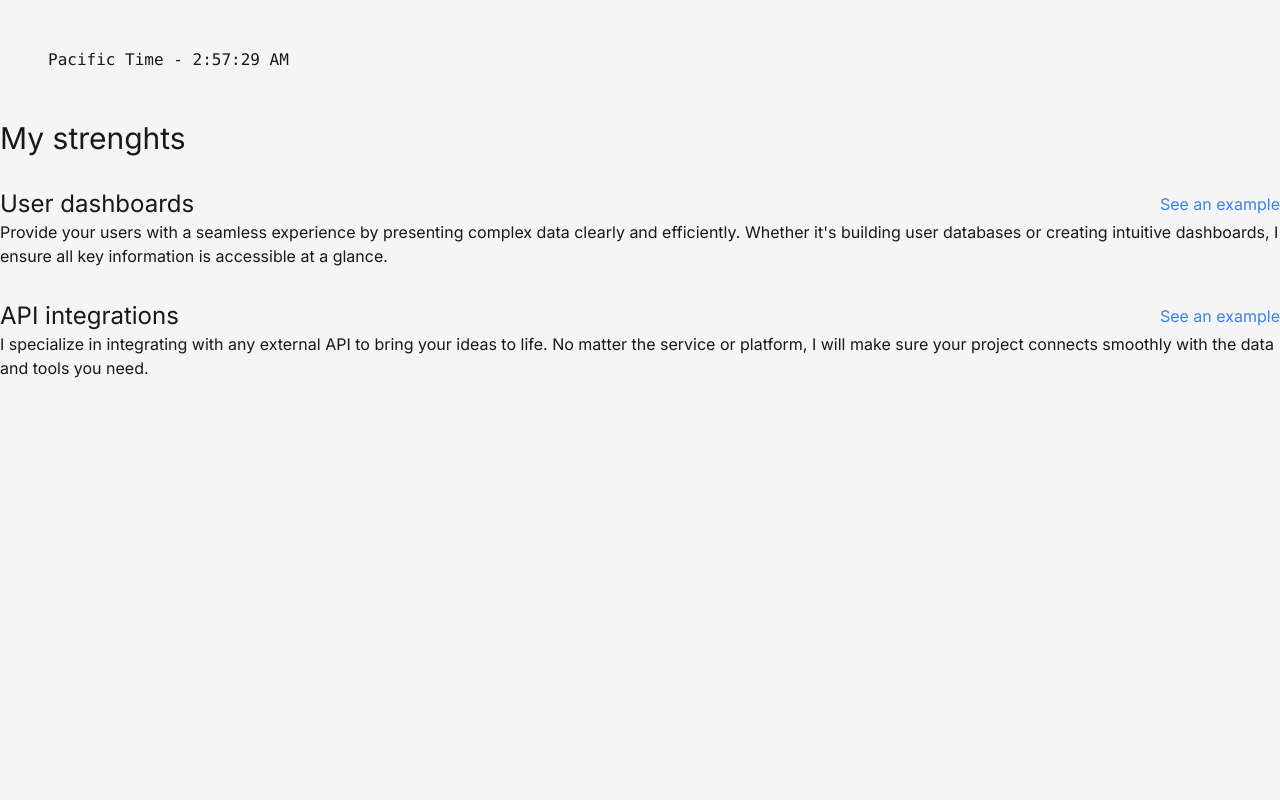
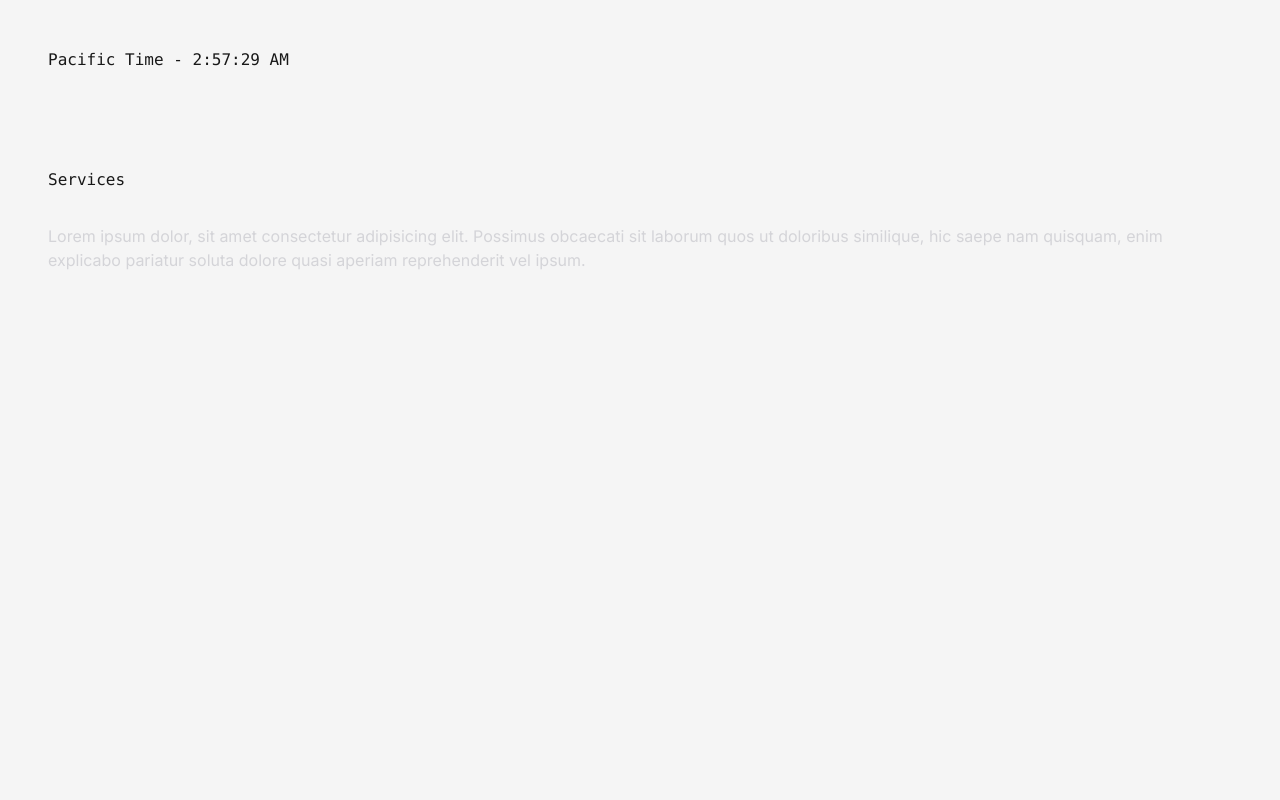
Before and after one commit to mar-cial/cv, a Next.js app: page / in a window 1280 px wide. Shown: the part 680-1480 px from the top of the page. Built offline with nearby package versions, Linux system fonts and the light colour scheme.

Commit message:
Refacoring services section

```diff
--- a/src/app/page.tsx
+++ b/src/app/page.tsx
@@ -33,44 +33,21 @@ export default function Page() {
                 </div>
             </section>
 
-            <section className="flex flex-col gap-8 h-screen">
+            <section className="flex flex-col gap-8 p-12 min-h-screen">
                 <header>
-                    <h2 className="text-3xl">My strenghts</h2>
+                    <h2 className="font-mono">Services</h2>
                 </header>
-                <section>
-                    <header className="flex justify-between items-center">
-                        <h3 className="text-2xl">User dashboards</h3>
-                        <Link href="/dashboard" className="text-blue-500">
-                            See an example
-                        </Link>
-                    </header>
 
-                    <article>
-                        <p>
-                            Provide your users with a seamless experience by presenting
-                            complex data clearly and efficiently. Whether it&apos;s building
-                            user databases or creating intuitive dashboards, I ensure all key
-                            information is accessible at a glance.
-                        </p>
-                    </article>
-                </section>
+                <article>
+                    <p className="text-zinc-300">
+                        Lorem ipsum dolor, sit amet consectetur adipisicing elit. Possimus
+                        obcaecati sit laborum quos ut doloribus similique, hic saepe nam
+                        quisquam, enim explicabo pariatur soluta dolore quasi aperiam
+                        reprehenderit vel ipsum.
+                    </p>
+                </article>
 
-                <section>
-                    <header className="flex justify-between items-center">
-                        <h3 className="text-2xl">API integrations</h3>
-                        <Link href="/integrations" className="text-blue-500">
-                            See an example
-                        </Link>
-                    </header>
-
-                    <article>
-                        <p>
-                            I specialize in integrating with any external API to bring your
-                            ideas to life. No matter the service or platform, I will make sure
-                            your project connects smoothly with the data and tools you need.
-                        </p>
-                    </article>
-                </section>
+                <section></section>
             </section>
 
             <section className="flex flex-col gap-8 pt-8 h-screen">
--- a/src/components/current-date.tsx
+++ b/src/components/current-date.tsx
@@ -3,7 +3,7 @@
 import { useState, useEffect } from "react";
 
 export function CurrentDate() {
-    const [currentTime, setCurrentTime] = useState(new Date());
+    const [currentTime, setCurrentTime] = useState<Date | null>(null);
 
     useEffect(() => {
         const timer = setInterval(() => {
@@ -15,11 +15,13 @@ export function CurrentDate() {
         };
     }, []);
 
-    const slicedString = currentTime.toLocaleString().slice(-11);
+    const slicedString = currentTime?.toLocaleString().slice(-11);
 
     return (
         <div>
-            <span className="font-mono">Pacific Time - {slicedString}</span>
+            <span className="font-mono">
+                Pacific Time - {slicedString || "Loading"}
+            </span>
         </div>
     );
 }
```
Also changed, not shown: src/components/feature-card.tsx (added, +8 -0 lines).
